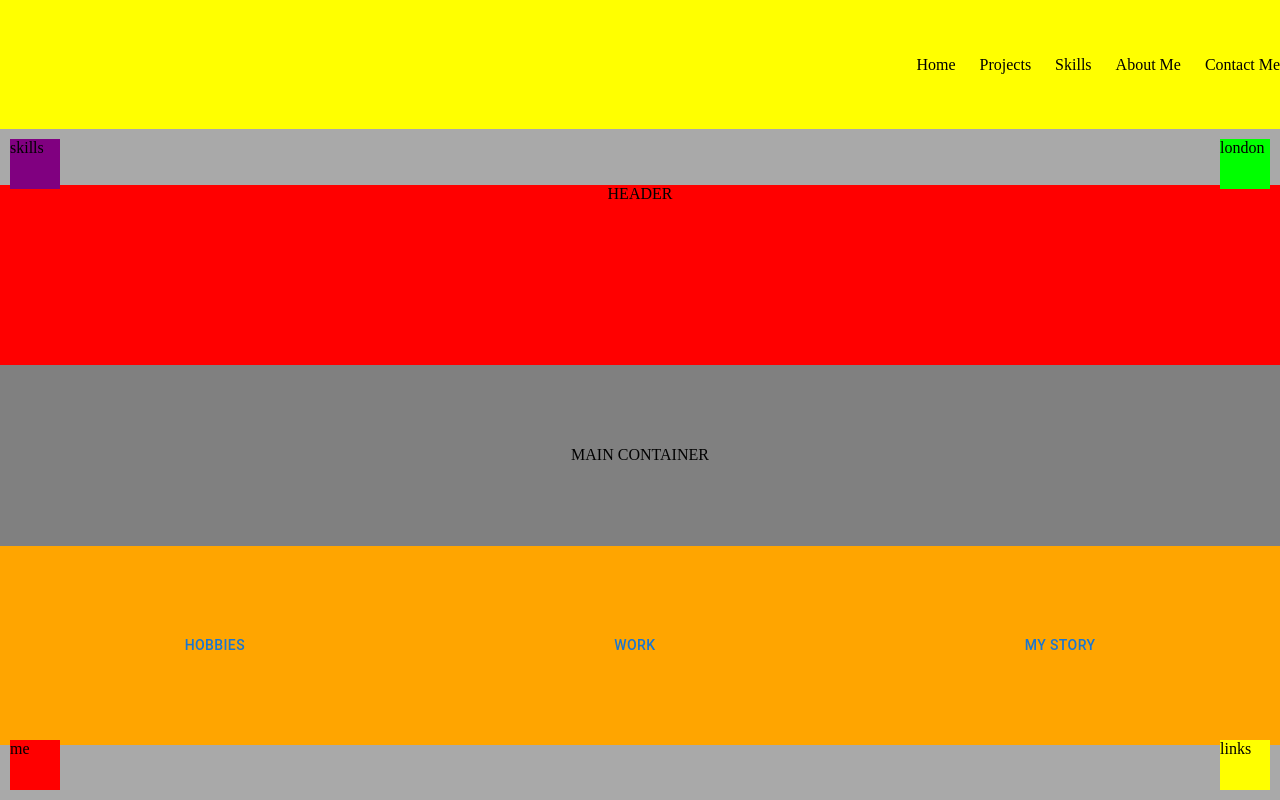
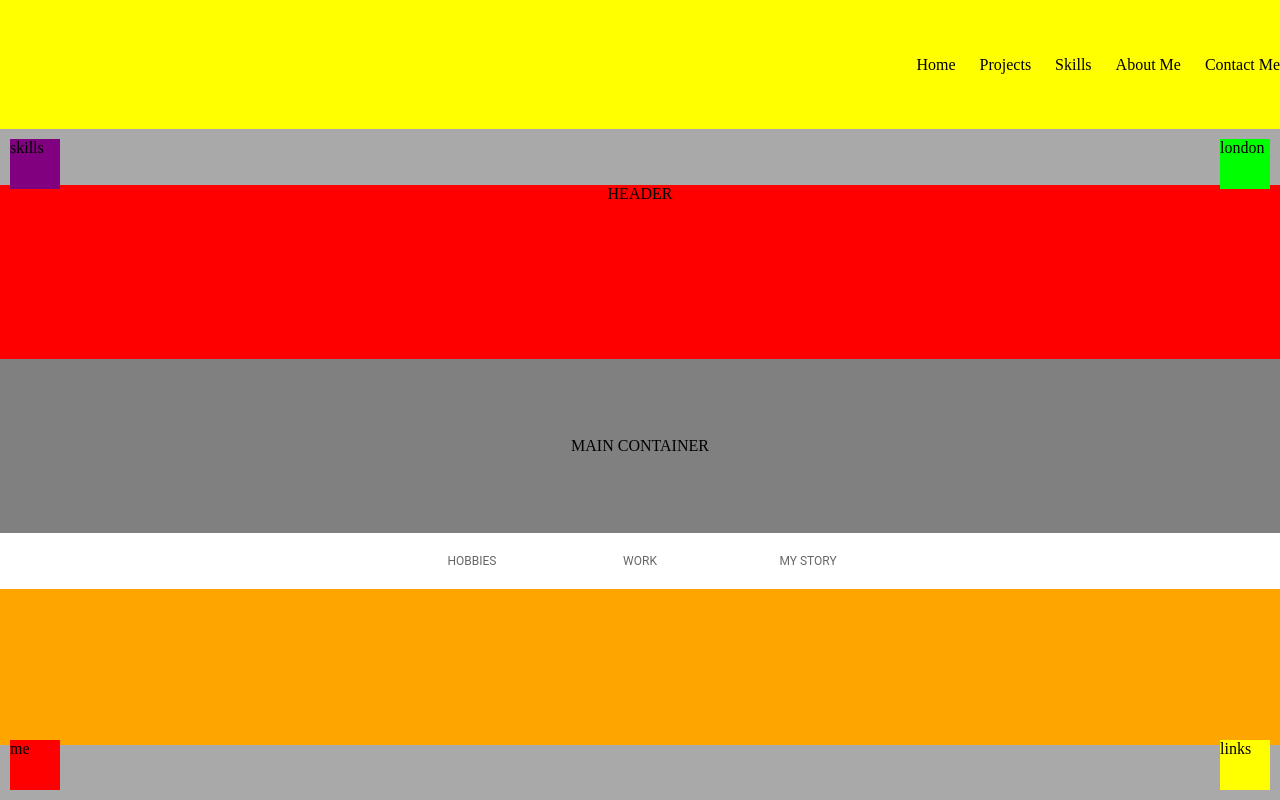
Before and after one commit to aiacuone/portfolio-v3, a Next.js app: page /aboutMe in a window 1280 px wide. Built offline with nearby package versions, Linux system fonts and the light colour scheme.

Commit message:
first commit

```diff
--- a/pages/aboutMe.js
+++ b/pages/aboutMe.js
@@ -1,18 +1,14 @@
-import React, { useContext } from 'react'
+import React, { useContext, useState } from 'react'
 import { makeStyles } from '@mui/styles'
 import Grid from '@mui/material/Grid'
 import { UserContext } from '../utils/UserContext'
 import Button from '@mui/material/Button'
 import ButtonGroup from '@mui/material/ButtonGroup'
-
-const useStylesRoot = makeStyles({
-  root: { height: '100%', width: '100%' },
-  button: { flexGrow: 1 },
-})
+import Box from '@mui/material/Box'
+import BottomNavigation from '@mui/material/BottomNavigation'
+import BottomNavigationAction from '@mui/material/BottomNavigationAction'
 
 export default function aboutMe() {
-  const classesRoot = useStylesRoot()
-
   const { state, vars } = useContext(UserContext)
   const {
     hamburger,
@@ -26,77 +22,43 @@ export default function aboutMe() {
   } = vars
   const { isPhone, isPhoneLandscape } = state.phone
 
+  const [value, setValue] = useState(aboutMeArr[0])
+
+  // const Buttons = () => {
+  //   return aboutMeArr.map((item) => {
+  //     return (
+  //       <Button className={classesRoot.button}>
+  //         {aboutMeObj[item].name.toUpperCase()}
+  //       </Button>
+  //     )
+  //   })
+  // }
+
   const Buttons = () => {
-    return aboutMeArr.map((item) => {
-      return (
-        <Button className={classesRoot.button}>
-          {aboutMeObj[item].name.toUpperCase()}
-        </Button>
-      )
-    })
-  }
-
-  const Normal = () => {
-    const { width, maxWidth, minWidth, height, maxHeight, minHeight } =
-      container
-
-    const useStyles = makeStyles({
-      root: {
-        width: '100%',
-        height: '100%',
-      },
-      container: {
-        background: 'white',
-        maxWidth: maxWidth,
-        width: width,
-        height: height,
-        // maxHeight: maxHeight,
-        minHeight: minHeight,
-        minWidth: minWidth,
-        display: 'grid',
-        gridTemplateRows: 'auto 1fr auto',
-        gridTemplateColumns: '100%',
-      },
-      header: {
-        gridArea: '1/1/2/2',
-        background: 'red',
-      },
-      mainContainer: {
-        gridArea: '2/1/3/2',
-        background: 'grey',
-      },
-      buttonContainer: {
-        gridArea: '3/1/4/2',
-        background: 'orange',
-      },
-    })
-    const classes = useStyles()
-
     return (
-      <Grid
-        container
-        justifyContent="center"
-        alignItems="center"
-        className={classes.root}>
-        <Grid container className={classes.container}>
-          <Grid container className={classes.header} justifyContent="center">
-            HEADER
-          </Grid>
-          <Grid
-            container
-            className={classes.mainContainer}
-            justifyContent="center"
-            alignItems="center">
-            MAIN CONTAINER
-          </Grid>
-          <Grid
-            container
-            className={classes.buttonContainer}
-            justifyContent="center">
-            <Buttons />
-          </Grid>
-        </Grid>
-      </Grid>
+      <Box sx={{ width: '100%' }}>
+        <BottomNavigation
+          showLabels
+          value={value}
+          className={classesRoot.bottomNav}
+          onChange={(event, newValue) => {
+            console.log(newValue, 'newValue')
+            setValue(newValue)
+          }}>
+          {/* <BottomNavigationAction label="Recents" icon={<RestoreIcon />} />
+          <BottomNavigationAction label="Favorites" icon={<FavoriteIcon />} />
+          <BottomNavigationAction label="Nearby" icon={<LocationOnIcon />} /> */}
+          {aboutMeArr.map((item) => {
+            const { name } = aboutMeObj[item]
+            return (
+              <BottomNavigationAction
+                label={name.toUpperCase()}
+                className={classesRoot.button}
+              />
+            )
+          })}
+        </BottomNavigation>
+      </Box>
     )
   }
 
@@ -234,6 +196,81 @@ export default function aboutMe() {
     return isPhoneLandscape ? <Landscape /> : <Portrait />
   }
 
+  const Normal = () => {
+    const { width, maxWidth, minWidth, height, maxHeight, minHeight } =
+      container
+
+    const useStyles = makeStyles({
+      root: {
+        width: '100%',
+        height: '100%',
+      },
+      container: {
+        background: 'white',
+        maxWidth: maxWidth,
+        width: width,
+        height: height,
+        // maxHeight: maxHeight,
+        minHeight: minHeight,
+        minWidth: minWidth,
+        display: 'grid',
+        gridTemplateRows: 'auto 1fr auto',
+        gridTemplateColumns: '100%',
+      },
+      header: {
+        gridArea: '1/1/2/2',
+        background: 'red',
+      },
+      mainContainer: {
+        gridArea: '2/1/3/2',
+        background: 'grey',
+      },
+      buttonContainer: {
+        gridArea: '3/1/4/2',
+        background: 'orange',
+      },
+    })
+    const classes = useStyles()
+
+    return (
+      <Grid
+        container
+        justifyContent="center"
+        alignItems="center"
+        className={classes.root}>
+        <Grid container className={classes.container}>
+          <Grid container className={classes.header} justifyContent="center">
+            HEADER
+          </Grid>
+          <Grid
+            container
+            className={classes.mainContainer}
+            justifyContent="center"
+            alignItems="center">
+            MAIN CONTAINER
+          </Grid>
+          <Grid
+            container
+            className={classes.buttonContainer}
+            justifyContent="center">
+            <Buttons />
+          </Grid>
+        </Grid>
+      </Grid>
+    )
+  }
+
+  const useStylesRoot = makeStyles({
+    root: { height: '100%', width: '100%' },
+    // button: { flexGrow: 1 },
+    bottomNav: {
+      display: 'flex',
+      flexDirection: isPhoneLandscape && 'column',
+      // width: '100%',
+    },
+  })
+
+  const classesRoot = useStylesRoot()
   return (
     <Grid container className={classesRoot.root}>
       {isPhone ? <Phone /> : <Normal />}
```
